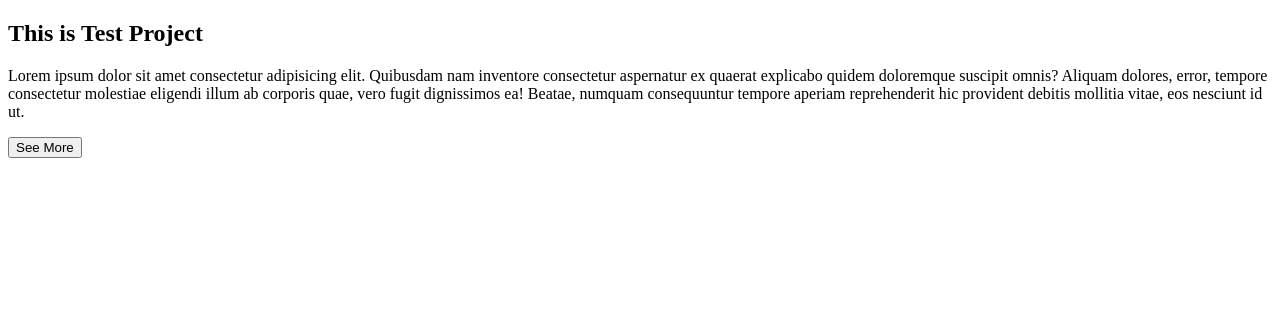
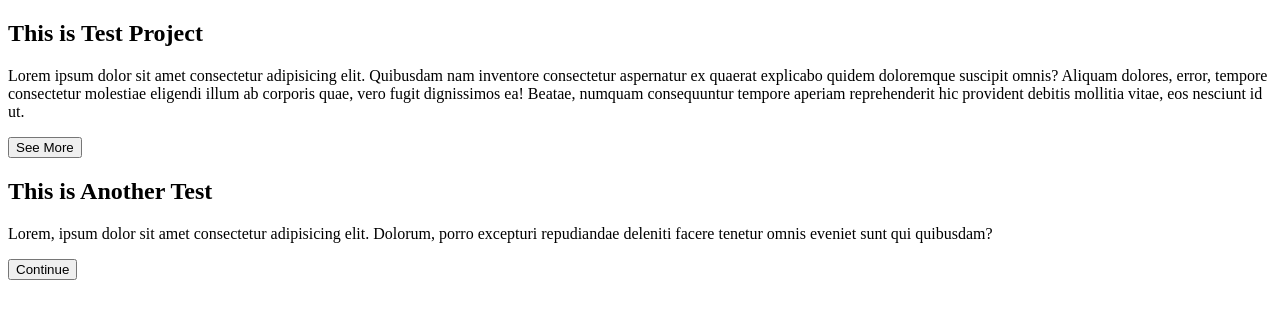
Before and after one commit to MdSawan/project-test-1, a plain HTML site: page index.html in a window 1280 px wide. Drawn offline with Linux system fonts and the light colour scheme.

Commit message:
Added New Section

```diff
--- a/index.html
+++ b/index.html
@@ -9,5 +9,11 @@
     <h2>This is Test Project</h2>
     <p>Lorem ipsum dolor sit amet consectetur adipisicing elit. Quibusdam nam inventore consectetur aspernatur ex quaerat explicabo quidem doloremque suscipit omnis? Aliquam dolores, error, tempore consectetur molestiae eligendi illum ab corporis quae, vero fugit dignissimos ea! Beatae, numquam consequuntur tempore aperiam reprehenderit hic provident debitis mollitia vitae, eos nesciunt id ut.</p>
     <button>See More</button>
+
+    <section>
+        <h2>This is Another Test</h2>
+        <p>Lorem, ipsum dolor sit amet consectetur adipisicing elit. Dolorum, porro excepturi repudiandae deleniti facere tenetur omnis eveniet sunt qui quibusdam?</p>
+        <button>Continue</button>
+    </section>
 </body>
 </html>
```
